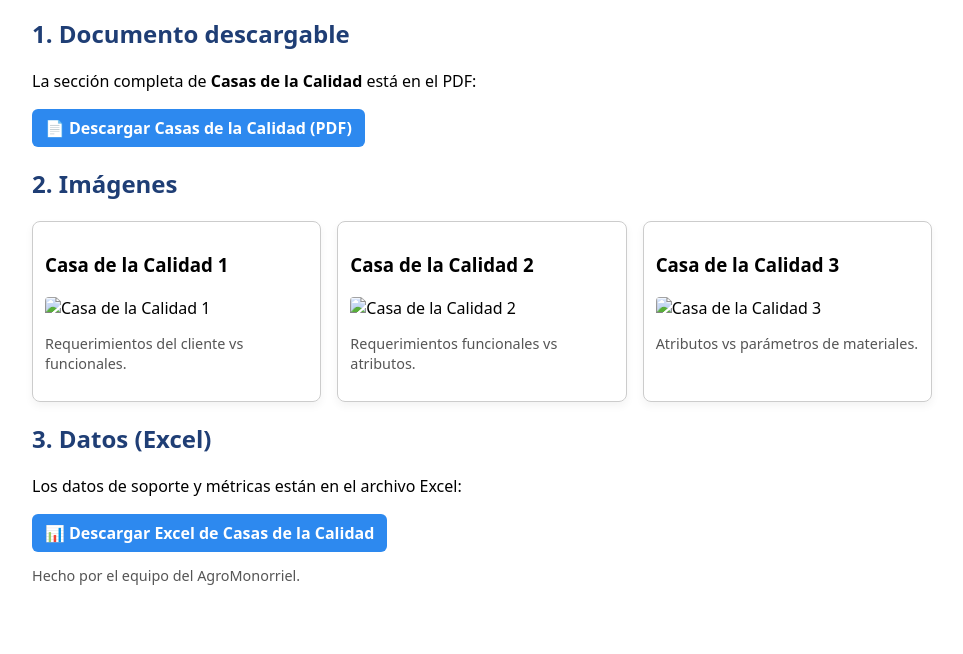
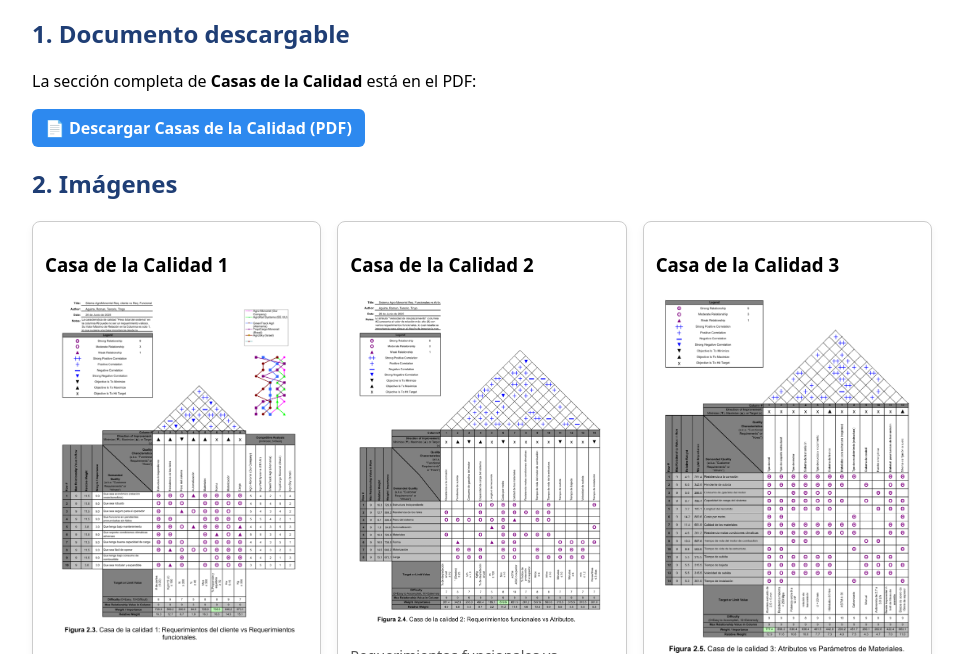
Before and after one commit to Alejoct332/CASAS-DE-LA-CALIDAD-PROYECTO-AGROMONORRIEL, a plain HTML site: page index.html in a window 1280 px wide. Shown: the part 146-800 px from the top of the page, without its empty margins (158-1121 px from the left). Drawn offline with Linux system fonts and the light colour scheme.

Commit message:
Update index.html

```diff
--- a/index.html
+++ b/index.html
@@ -33,17 +33,17 @@
     <div class="cards">
       <div class="card">
         <h3>Casa de la Calidad 1</h3>
-        <img src="images/casa_calidad_1.png" alt="Casa de la Calidad 1" />
+        <img src="casa_calidad_1.png" alt="Casa de la Calidad 1" />
         <p class="small">Requerimientos del cliente vs funcionales.</p>
       </div>
       <div class="card">
         <h3>Casa de la Calidad 2</h3>
-        <img src="images/casa_calidad_2.png" alt="Casa de la Calidad 2" />
+        <img src="casa_calidad_2.png" alt="Casa de la Calidad 2" />
         <p class="small">Requerimientos funcionales vs atributos.</p>
       </div>
       <div class="card">
         <h3>Casa de la Calidad 3</h3>
-        <img src="images/casa_calidad_3.png" alt="Casa de la Calidad 3" />
+        <img src="casa_calidad_3.png" alt="Casa de la Calidad 3" />
         <p class="small">Atributos vs parámetros de materiales.</p>
       </div>
     </div>
```
